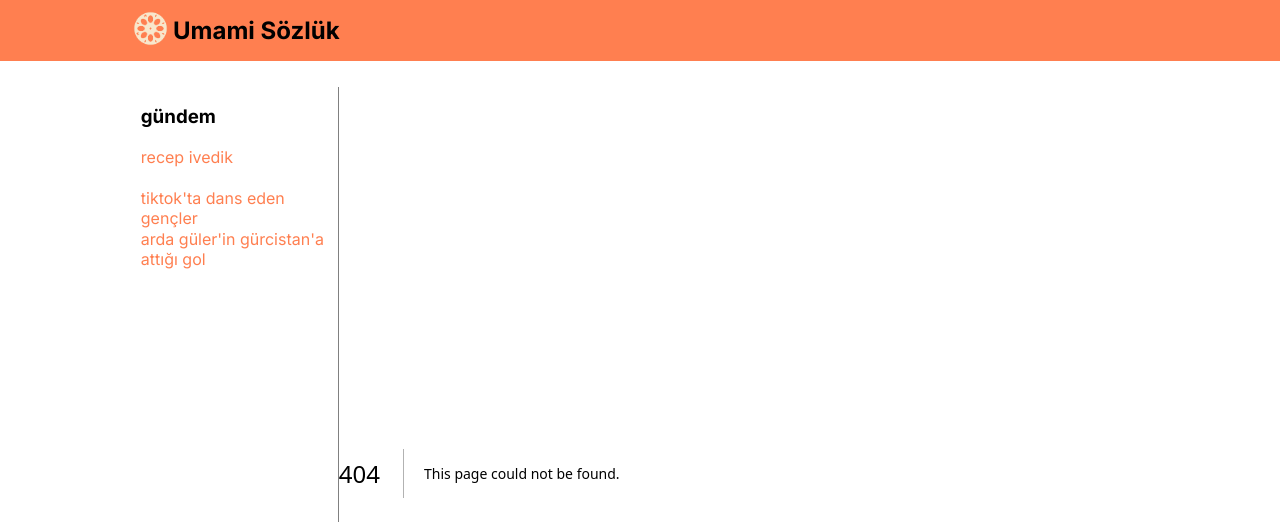
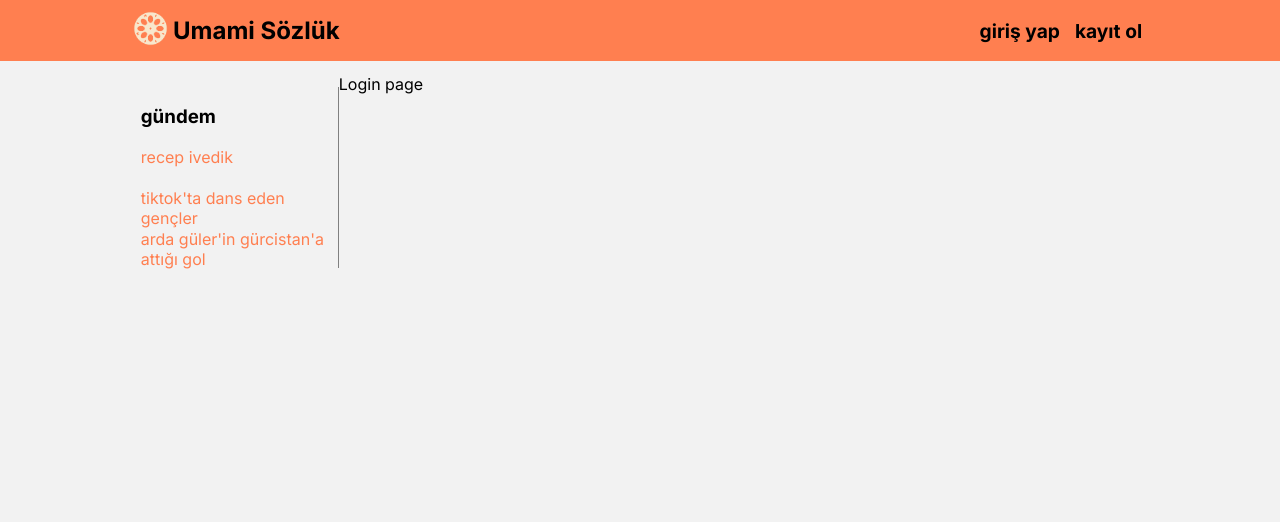
Before and after one commit to burakAydn4701/umami-sozluk, a Next.js app: page /login in a window 1280 px wide. Before the commit this address had no page. Shown: the top 522 px of the page. Built offline with nearby package versions, Linux system fonts and the light colour scheme.

Commit message:
signup + login pages

```diff
--- a/app/components/navbar.css
+++ b/app/components/navbar.css
@@ -18,3 +18,21 @@ body {
     color: black;
     font-size: x-large;
 }
+.bar h2 {
+    color: black;
+    font-size: larger;
+    float: right;
+}
+
+.navbar-login {
+    display: flex;
+}
+.navbar-signup {
+    display: flex;
+    margin-left: 15px;
+}
+.login-div {
+    display: flex;
+    float: right;
+    margin-left: 50%;
+}
--- a/app/components/navbar.js
+++ b/app/components/navbar.js
@@ -16,6 +16,14 @@ export default function Navbar() {
             <a href={"/"} >
                 <h1>Umami Sözlük</h1>
             </a>
+            <div className={"login-div"}>
+                <a href={"/login"} className={"navbar-login"}>
+                    <h2>giriş yap</h2>
+                </a>
+                <a href={"/signup"}>
+                    <h2 className={"navbar-signup"}>kayıt ol</h2>
+                </a>
+            </div>
         </div>
     )
 }
--- /dev/null
+++ b/app/login/page.js
@@ -0,0 +1,9 @@
+
+export default function Login() {
+
+    return (
+        <div>
+            Login page
+        </div>
+    )
+}
```
Also changed, not shown: app/signup/page.js (added, +9 -0 lines).
